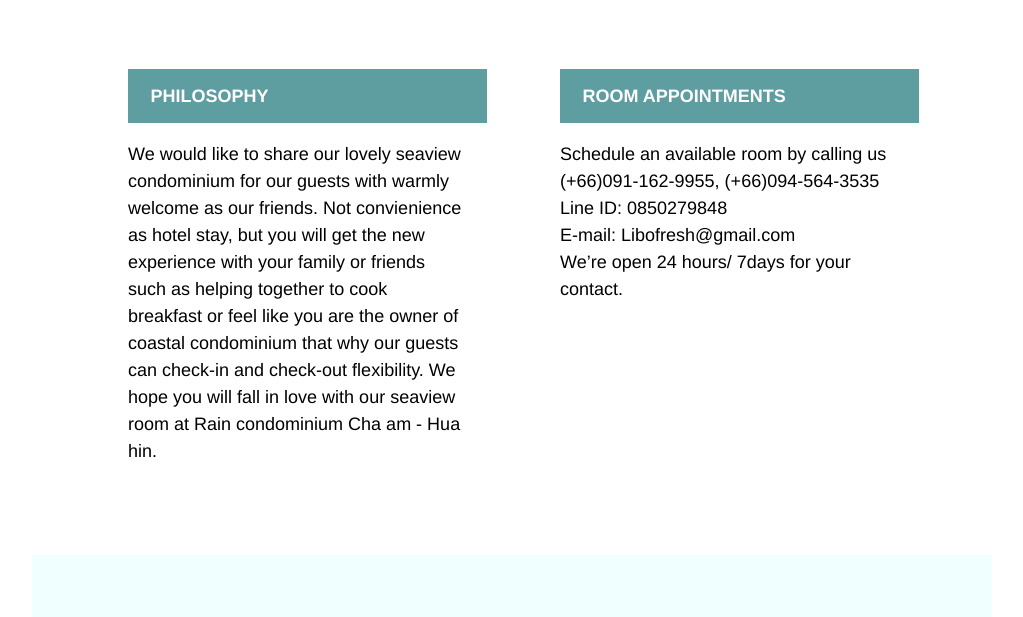
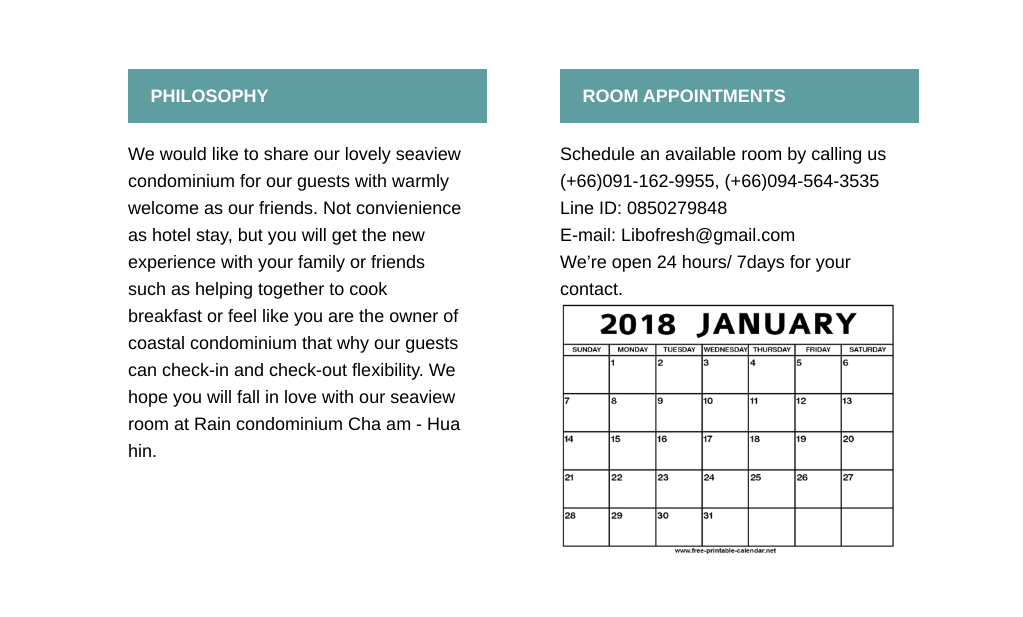
Before and after one commit to Libofresh/tortoiseshell_1, a plain HTML site: page index.html in a window 1280 px wide. Shown: the part 759-1376 px from the top of the page, without its empty margins (128-1151 px from the left). Drawn offline with Linux system fonts and the light colour scheme.

Commit message:
last new

```diff
--- a/index.html
+++ b/index.html
@@ -80,6 +80,7 @@
           <p>Schedule an available room by calling us </br>(+66)091-162-9955, (+66)094-564-3535
           </br>Line ID: 0850279848 </br> E-mail: Libofresh@gmail.com
         </br>We’re open 24 hours/ 7days for your contact.</p>
+        <img src="./resources/pictures/calendar.jpg"/>
         </div>
       </div>
     </div>
--- a/resources/css/style.css
+++ b/resources/css/style.css
@@ -165,10 +165,14 @@ strong {
 }
 .small {
   display: flex;
+  flex-direction: column;
   font-family: Helvetica;
 }
 .small p{
   line-height: 1.5;
+}
+.small img{
+  width: 100%;
 }
 footer {
   display: flex;
```
Also changed, not shown: resources/pictures/calendar.JPG (added).
